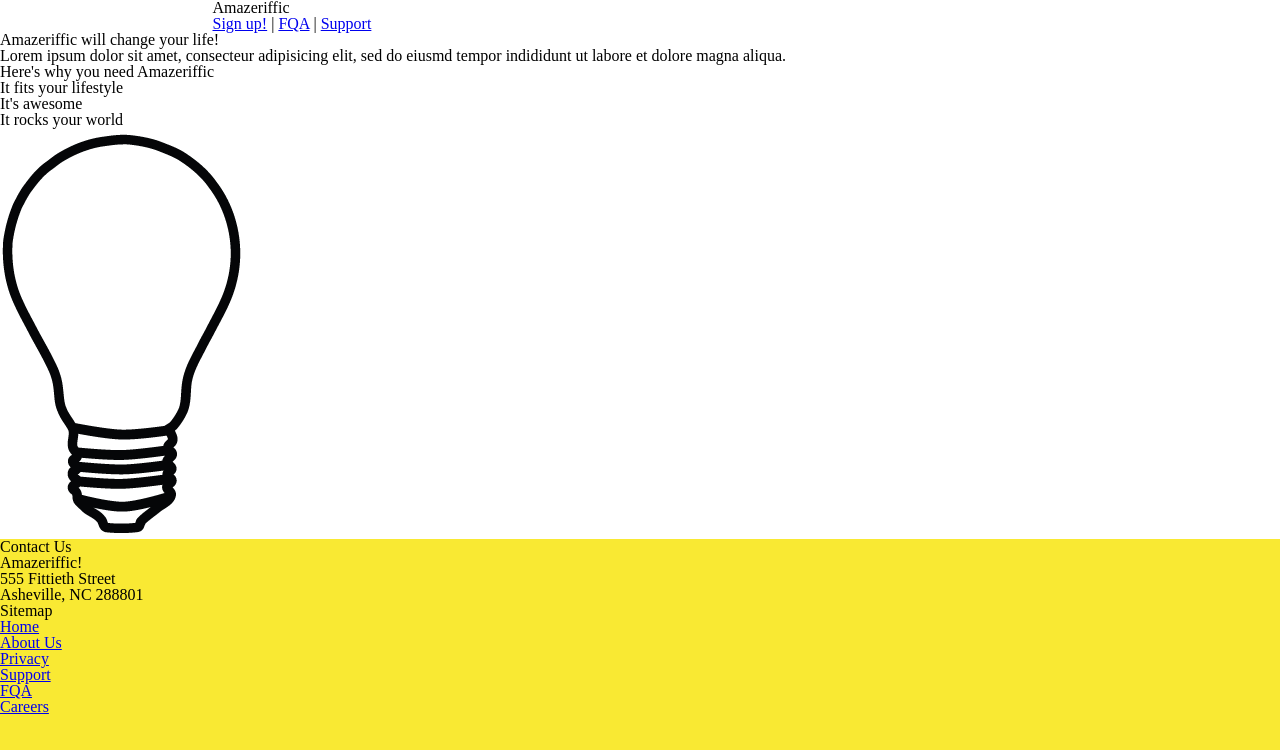
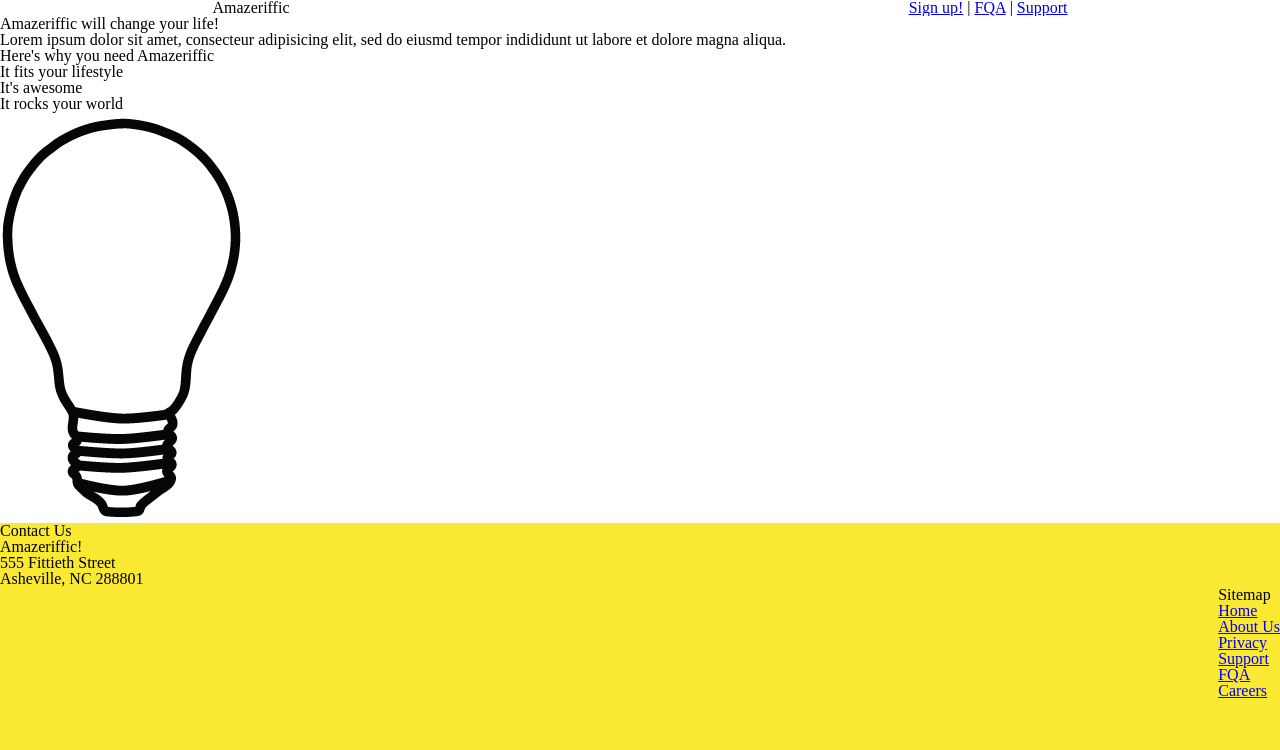
Before and after one commit to BytingBucs2-0/JBoisrond_Amazeriffic, a plain HTML site: page index.html in a window 1280 px wide. Drawn offline with Linux system fonts and the light colour scheme.

Commit message:
Add footer

```diff
--- a/style.css
+++ b/style.css
@@ -17,7 +17,25 @@ header, main, footer {
 
 header {
 	background: white;
+	overflow: auto;
 }
+
+header h1 {
+	float: left;
+	width: 570px;
+}
+
+header nav {
+	float: right;
+	width: 285x;
+}
+
  main {
 	 background: white;
+	float: center;
  }
+
+ footer .sitemap {
+	 float: right;
+	 margin; auto;
+ }
```
